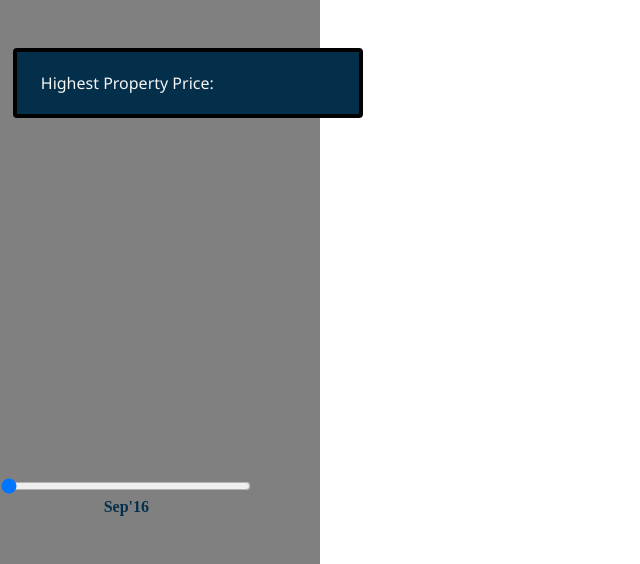
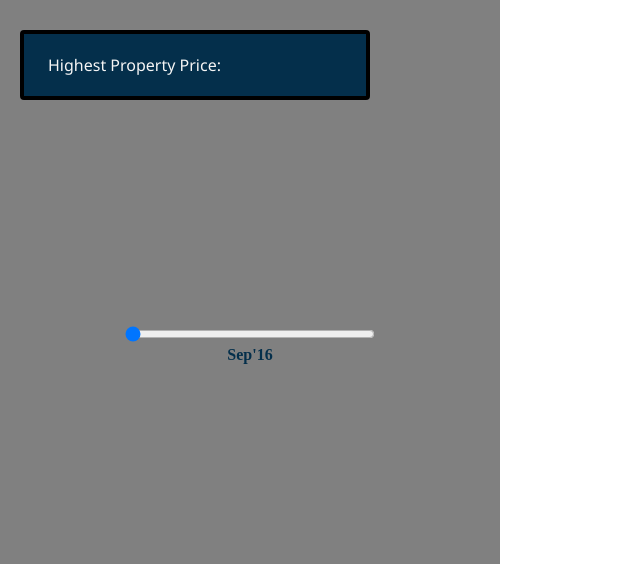
Before and after one commit to hamzakhanane/nyc-real-estate, a website built with webpack: page index.html in a window 1280 px wide. Shown: the part 236-800 px from the top of the page, without its empty margins (0-640 px from the left). Built offline with nearby package versions, Linux system fonts and the light colour scheme.

Commit message:
change styling

```diff
--- a/index.html
+++ b/index.html
@@ -62,9 +62,14 @@
 
 
         <div class="left-container">
+
+            <div class="top-div">
+
                 <div class="heading">
                     <h2>NYC Real Estate</h2>
                 </div>
+
+
 
                 <div class="logos">
                     <div class="logo-container">
@@ -89,10 +94,7 @@
 
 
 
-            <div id="sliderContainer">
-                <input class="range-bar" id="timeslide" type="range" min="0" max="11" value="0" step="1" orient="vertical"/><br>
-                <span class="text-slider" id="range">Sep'16</span>
-            </div>
+
 
                 <div style="float:left;" class="highest_avg_price">
                     <p  style="display:inline;" >Highest Property Price:</p>
@@ -103,6 +105,12 @@
 
                 <div id="info-id" class="info">
 
+                </div>
+            </div>
+
+            <div id="sliderContainer">
+                <input class="range-bar" id="timeslide" type="range" min="0" max="11" value="0" step="1" orient="vertical" /><br>
+                <span class="text-slider" id="range">Sep'16</span>
             </div>
 
 
--- a/src/assets/styling.css
+++ b/src/assets/styling.css
@@ -7,14 +7,23 @@
 
 .map-container{
     width: 75%;
+    height: 100%;
 
+}
+.top-div{
+    height: 100%;
 }
 
 
 .left-container{
 
     background-color: gray;
+    min-width: 500px;
+    height: 100%;
     width: 25%;
+    display: flex;
+    flex-direction: column;
+    align-content: space-between;
 
 }
 .logo-container{
@@ -24,10 +33,11 @@
 
 #sliderContainer {
     text-align: center;
-    position: relative;
+    padding-bottom: 200px;
+    /* position: relative;
     top: 500px;
     right: 40px;
-    margin-left: 4%;
+    margin-left: 4%; */
 }
 
 
```
Lines whose indentation alone changed are shown as unchanged.
